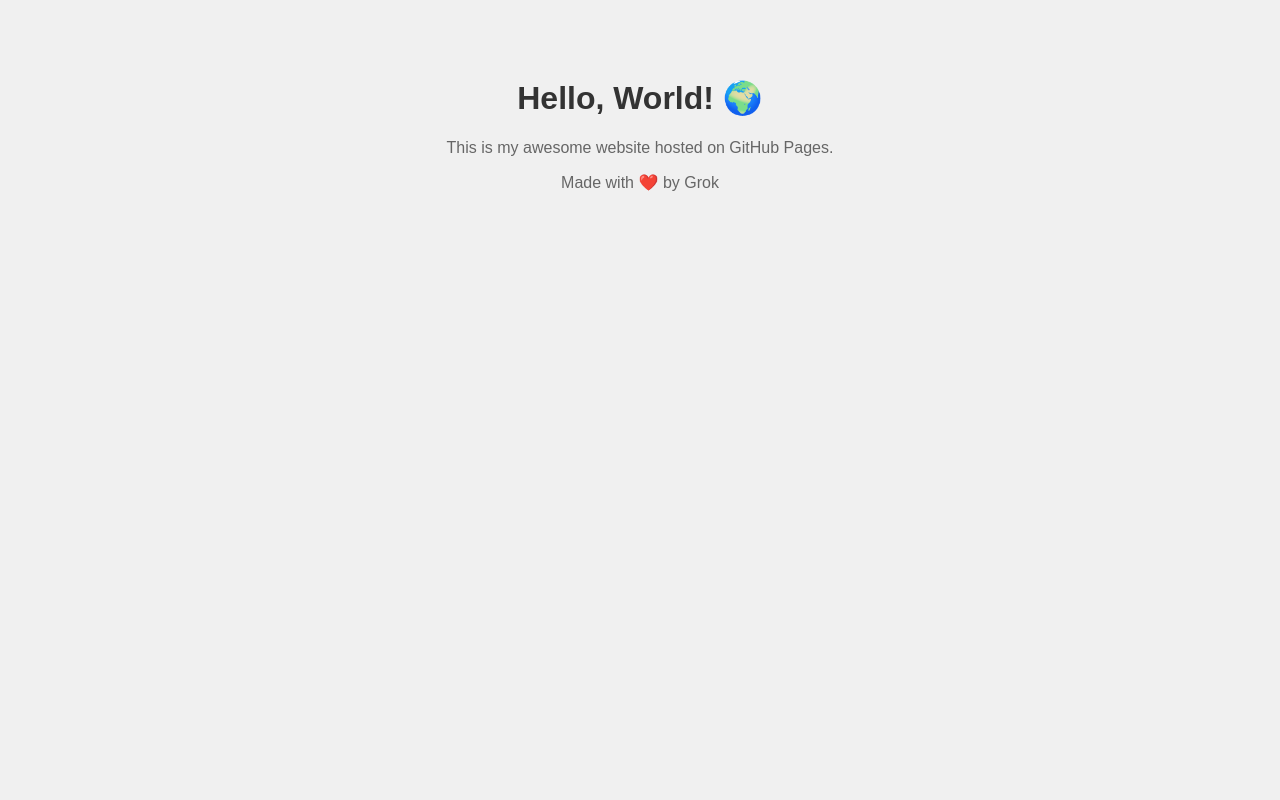
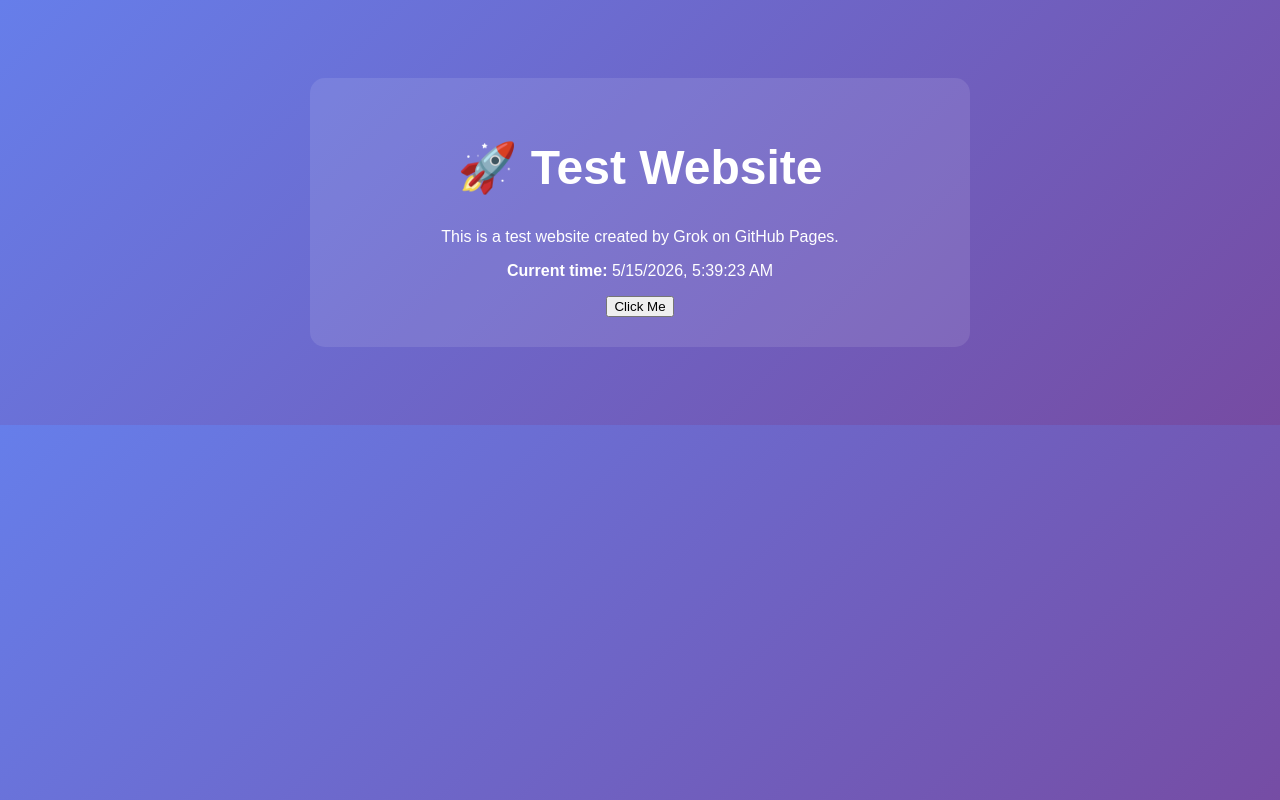
Before and after one commit to rylee1223/rylee1223.github.io, a plain HTML site: page index.html in a window 1280 px wide. Drawn offline with Linux system fonts and the light colour scheme.

Commit message:
Create nice test website

```diff
--- a/index.html
+++ b/index.html
@@ -3,25 +3,39 @@
 <head>
     <meta charset="UTF-8">
     <meta name="viewport" content="width=device-width, initial-scale=1.0">
-    <title>Welcome to My Website</title>
+    <title>Test Website</title>
     <style>
         body {
             font-family: Arial, sans-serif;
             text-align: center;
             padding: 50px;
-            background-color: #f0f0f0;
+            background: linear-gradient(135deg, #667eea, #764ba2);
+            color: white;
         }
-        h1 {
-            color: #333;
-        }
-        p {
-            color: #666;
+        h1 { font-size: 3em; }
+        .card {
+            background: rgba(255,255,255,0.1);
+            margin: 20px auto;
+            padding: 30px;
+            border-radius: 15px;
+            max-width: 600px;
         }
     </style>
 </head>
 <body>
-    <h1>Hello, World! 🌍</h1>
-    <p>This is my awesome website hosted on GitHub Pages.</p>
-    <p>Made with ❤️ by Grok</p>
+    <div class="card">
+        <h1>🚀 Test Website</h1>
+        <p>This is a test website created by Grok on GitHub Pages.</p>
+        <p><strong>Current time:</strong> <span id="time"></span></p>
+        <button onclick="alert('Hello from your test website!')">Click Me</button>
+    </div>
+
+    <script>
+        function updateTime() {
+            document.getElementById('time').textContent = new Date().toLocaleString();
+        }
+        setInterval(updateTime, 1000);
+        updateTime();
+    </script>
 </body>
 </html>
```
